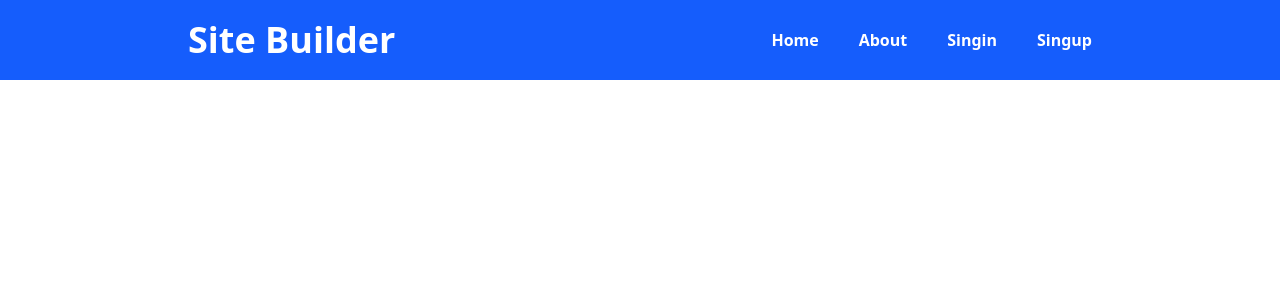
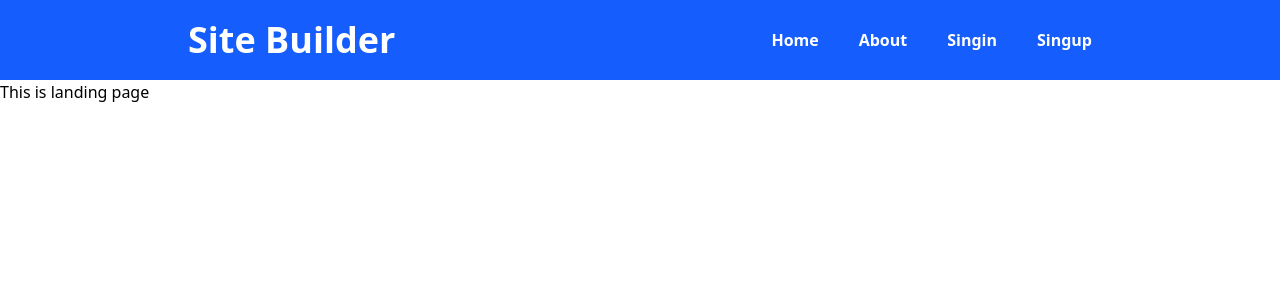
Before and after one commit to Ridwankabbo/CMS_frontend, a React app: page / in a window 1280 px wide. Shown: the top 300 px of the page. Built offline with nearby package versions, Linux system fonts and the light colour scheme; the HTML template or start-up script is replaced by a standard one.

Commit message:
Made a test change into landing page by ridwankab3

```diff
--- a/src/Home.jsx
+++ b/src/Home.jsx
@@ -4,7 +4,7 @@ import Header from "./components/Header";
 const Home = ()=>{
     return(
         <>
-
+            <h2>This is landing page</h2>
         </>
     )
 }
```
